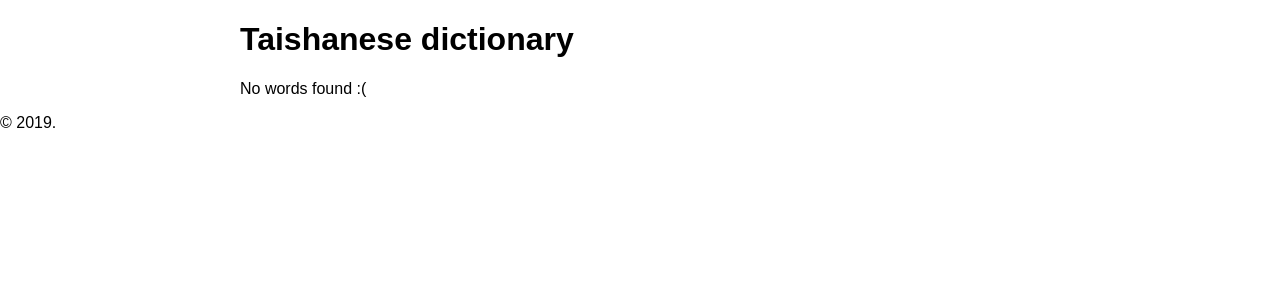
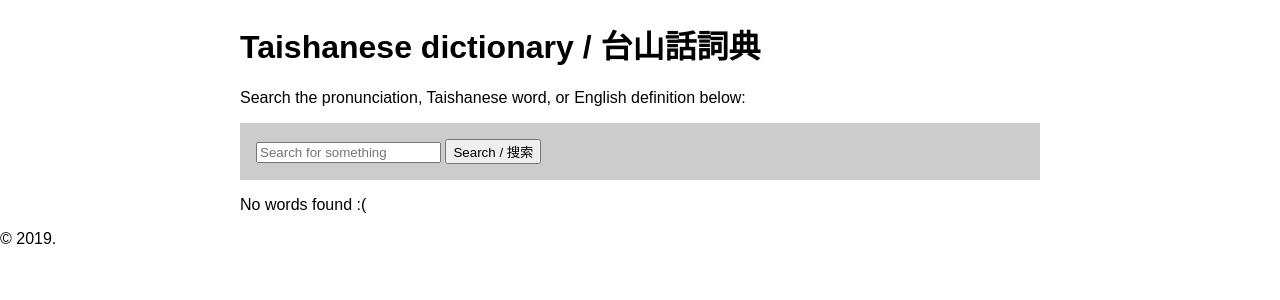
Before and after one commit to dddlr/taisho, a Django app: page /dict/ in a window 1280 px wide. Shown: the part 74-374 px from the top of the page. Run offline with Django 3.2, Linux system fonts and the light colour scheme; data that the repository does not hold is empty.

Commit message:
Add basic search button to tspron, will work later

```diff
--- a/src/tspron/templates/tspron/index.html
+++ b/src/tspron/templates/tspron/index.html
@@ -1,6 +1,13 @@
 {% extends "base.html" %}
 {% block content %}
-<h1>Taishanese dictionary</h1>
+<h1>Taishanese dictionary / 台山話詞典</h1>
+
+<p>Search the pronunciation, Taishanese word, or English definition below:</p>
+
+<form class="search-form" action="{% url 'tspron.search' %}" method="get">
+  <input id="query" name="query" placeholder="Search for something" type="text">
+  <input type="submit" value="Search / 搜索">
+</form>
 
 {% if word_list.paginator %}
 
```
